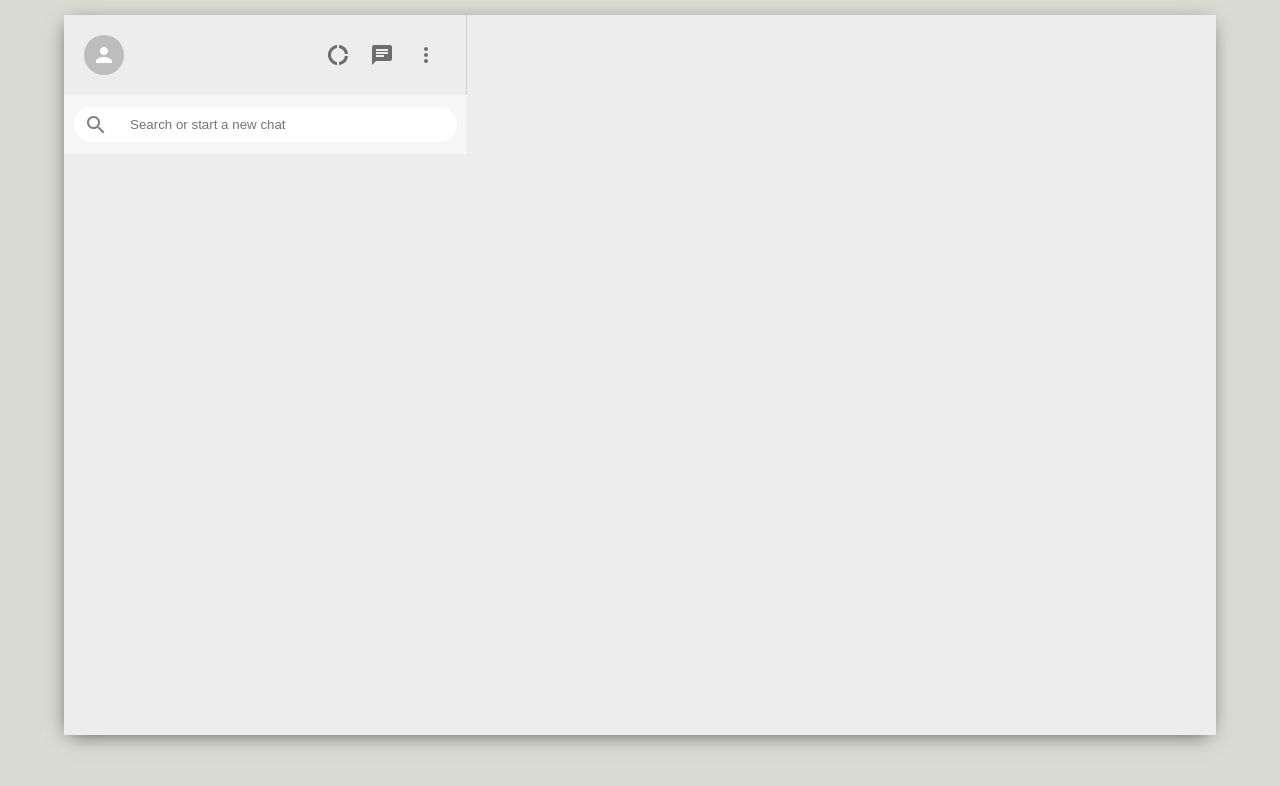
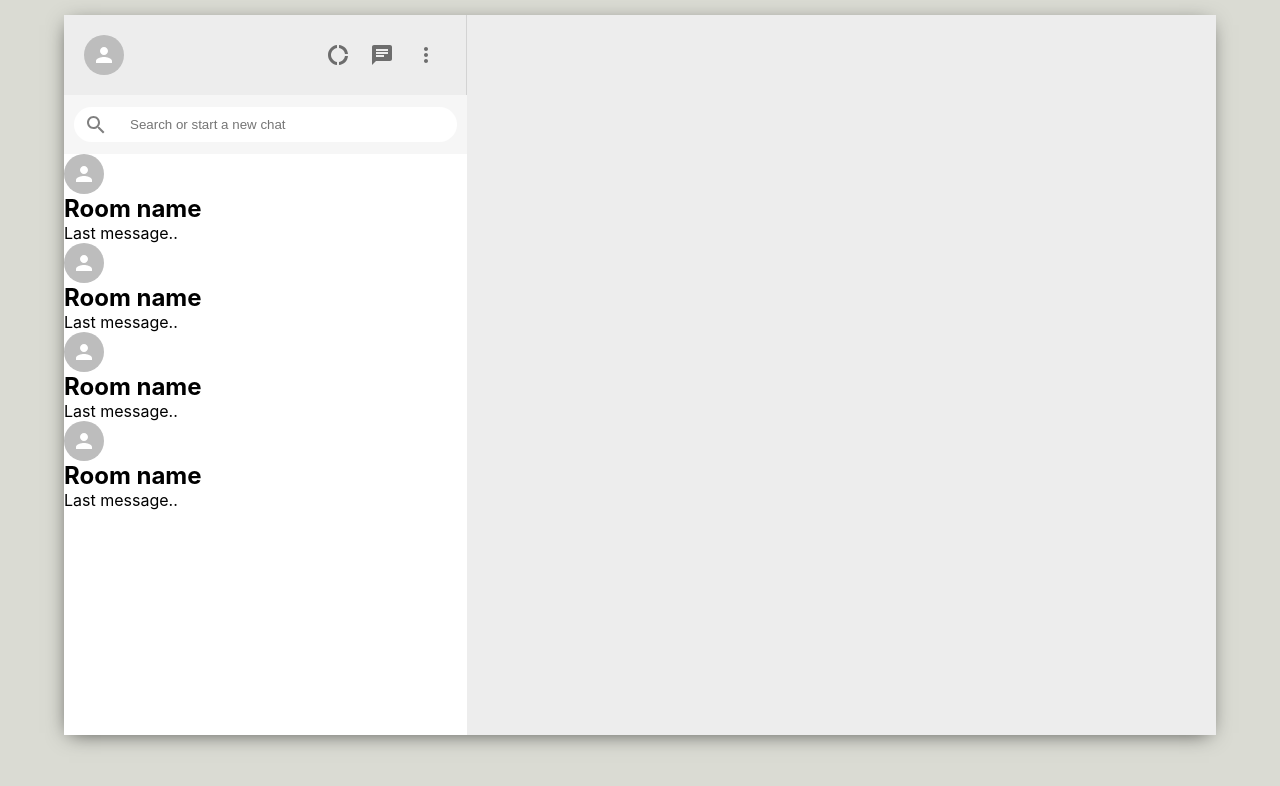
Before and after one commit to cama0047/WhatsappClone, a React (Create React App) app: page / in a window 1280 px wide. Shown: the top 786 px of the page. Built offline with nearby package versions, Linux system fonts and the light colour scheme.

Commit message:
adding sidebarchats

```diff
--- a/src/components/Sidebar.css
+++ b/src/components/Sidebar.css
@@ -6,6 +6,7 @@
 
 }
 
+/* Sideber search */
 .sidebar__search{
     display: flex;
     align-items: center;
@@ -30,9 +31,10 @@
 
 .sidebar__searchContainer > .MuiSvgIcon-root{
     color: gray;
-    padding: 10px;
+    padding: 10px !important;
 }
 
+/* Sidebar Header */
 .sidebar__header{
 
     display: flex;
@@ -53,3 +55,11 @@
     margin-right: 2vw;
     font-size: 24px !important;
 }
+
+/* sidebar Chat */
+
+.sidebar__chats{
+    flex: 1;
+    background-color: white;
+    overflow: scroll;
+}
--- a/src/components/Sidebar.js
+++ b/src/components/Sidebar.js
@@ -3,6 +3,7 @@ import { Avatar, IconButton } from "@mui/material";
 
 import React from "react";
 import "./Sidebar.css";
+import SidebarChat from "./SidebarChat";
 
 function Sidebar() {
   return (
@@ -30,7 +31,12 @@ function Sidebar() {
         </div>
       </div>
 
-      <div className="sidebar__chats"></div>
+      <div className="sidebar__chats">
+          <SidebarChat/>
+          <SidebarChat/>
+          <SidebarChat/>
+          <SidebarChat/>
+      </div>
     </div>
   );
 }
--- /dev/null
+++ b/src/components/SidebarChat.js
@@ -0,0 +1,22 @@
+import { Avatar } from '@mui/material';
+import React from 'react'
+import "./Sidebar.css";
+
+const SidebarChat = ()=> {
+
+
+
+    return (
+
+        <div className="sidebarChat">
+            <Avatar />
+            <div className="sidebar__info">
+                <h2>Room name</h2>
+                <p>Last message..</p>
+            </div>
+        </div>
+
+    )
+}
+
+export default SidebarChat
```
